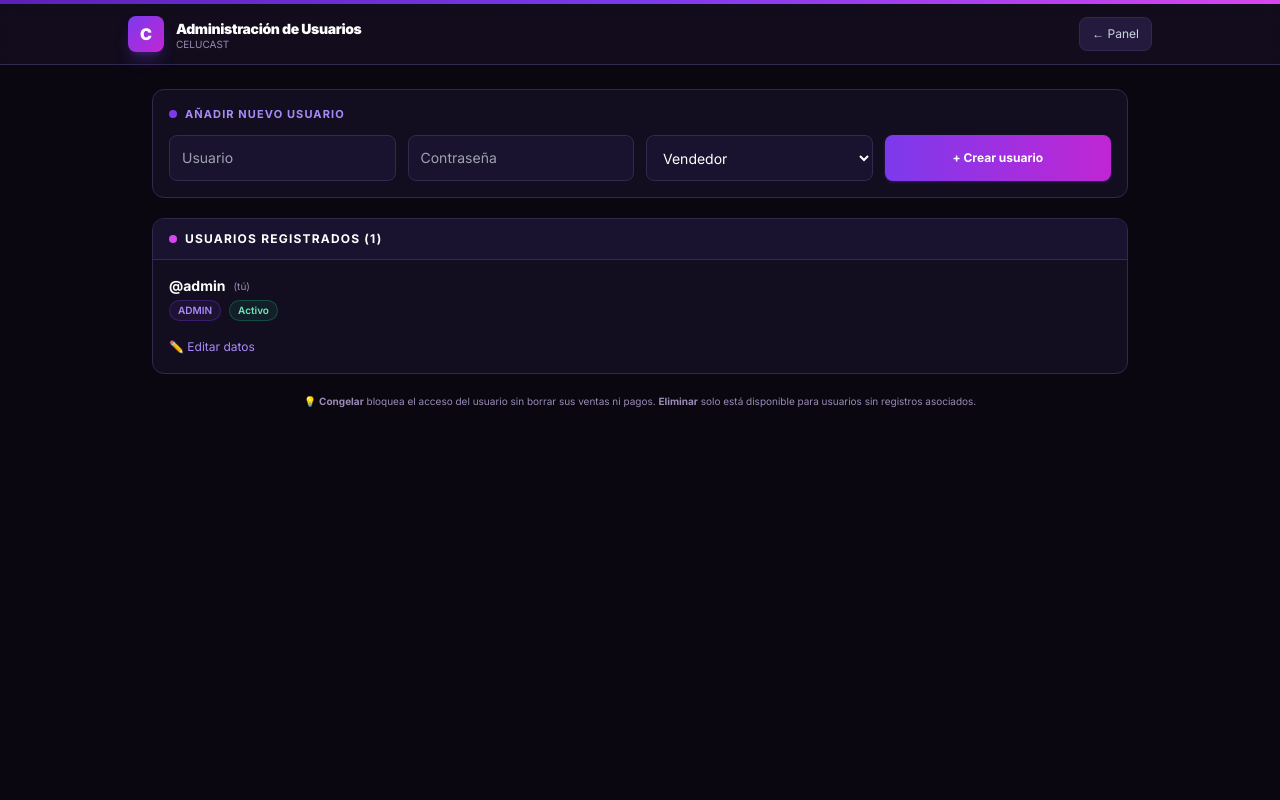
After one commit to EstebanCastillo28/bb_app, a Flask app: page /admin/usuarios in a window 1280 px wide. The commit adds this page. Run offline with Flask 3, Linux system fonts and the light colour scheme; the visitor is signed in with stand-in values (Sample User, id 1); some libraries are stand-ins or nearby versions.

Commit message:
feat: panel de administracion de usuarios (crear, editar, congelar, eliminar)
- Nuevo panel /admin/usuarios (solo admin): lista de usuarios con rol y
  estado, formulario para crear, edicion inline (usuario, rol, contrasena),
  congelar/reactivar y eliminar.
- Campo nuevo Usuario.activo (migracion aditiva): usuario congelado no puede
  iniciar sesion (se avisa en el login) pero conserva sus datos.
- Eliminar solo se permite si el usuario no tiene ventas/pagos asociados;
  de lo contrario se sugiere congelar (evita borrado en cascada de datos).
- No se permite congelar ni eliminar la propia cuenta.
- La ruta antigua /admin/usuario ahora redirige al panel; el header del
  dashboard enlaza a 'Usuarios'.

Co-Authored-By: Claude Opus 4.8 <noreply@anthropic.com>

```diff
--- a/app-ventas/app.py
+++ b/app-ventas/app.py
@@ -26,6 +26,8 @@ class Usuario(db.Model):
     username = db.Column(db.String(80), unique=True, nullable=False)
     password = db.Column(db.String(200), nullable=False)
     role     = db.Column(db.String(20), nullable=False)
+    # Usuario congelado = activo False: no puede iniciar sesión, pero conserva sus datos.
+    activo   = db.Column(db.Boolean, default=True, nullable=False)
     ventas   = db.relationship('Venta', backref='vendedor', lazy=True, cascade="all, delete-orphan")
     pagos    = db.relationship('Pago',  backref='vendedor', lazy=True, cascade="all, delete-orphan")
 
@@ -98,12 +100,19 @@ def init_db():
             "ALTER TABLE venta ADD COLUMN estado VARCHAR(30) DEFAULT 'PENDIENTE'",
             "ALTER TABLE pago ADD COLUMN comprobante TEXT",
             "ALTER TABLE pago ADD COLUMN venta_id INTEGER",
+            "ALTER TABLE usuario ADD COLUMN activo BOOLEAN DEFAULT true",
         ):
             try:
                 db.session.execute(db.text(ddl))
                 db.session.commit()
             except Exception:
                 db.session.rollback()
+        # Asegura que los usuarios existentes queden activos tras agregar la columna.
+        try:
+            db.session.execute(db.text("UPDATE usuario SET activo = true WHERE activo IS NULL"))
+            db.session.commit()
+        except Exception:
+            db.session.rollback()
         if not Usuario.query.filter_by(username="admin").first():
             db.session.add(Usuario(
                 username="admin",
@@ -163,11 +172,15 @@ def login():
         password = request.form.get("password").strip()
         user = Usuario.query.filter_by(username=username).first()
         if user and check_password_hash(user.password, password):
-            session["user_id"]  = user.id
-            session["username"] = user.username
-            session["role"]     = user.role
-            return redirect(url_for("dashboard"))
-        flash("Credenciales incorrectas.", "error")
+            if user.activo is False:
+                flash("Tu cuenta está congelada. Contacta al administrador.", "error")
+            else:
+                session["user_id"]  = user.id
+                session["username"] = user.username
+                session["role"]     = user.role
+                return redirect(url_for("dashboard"))
+        else:
+            flash("Credenciales incorrectas.", "error")
     return render_template("login.html")
 
 
@@ -420,26 +433,94 @@ def eliminar_pago(id):
     return redirect(url_for("dashboard"))
 
 
-@app.route("/admin/usuario", methods=["GET", "POST"])
-def crear_usuario():
+@app.route("/admin/usuarios", methods=["GET", "POST"])
+def admin_usuarios():
     if "user_id" not in session or session["role"] != "ADMIN":
         return redirect(url_for("login"))
     if request.method == "POST":
-        username = request.form.get("username").strip()
-        password = request.form.get("password").strip()
+        username = (request.form.get("username") or "").strip()
+        password = (request.form.get("password") or "").strip()
         role     = request.form.get("role")
-        if Usuario.query.filter_by(username=username).first():
+        if not username or not password:
+            flash("Usuario y contraseña son obligatorios.", "error")
+        elif Usuario.query.filter_by(username=username).first():
             flash("El nombre de usuario ya existe.", "error")
         else:
             db.session.add(Usuario(
                 username=username,
                 password=generate_password_hash(password),
-                role=role
+                role=role if role in ("ADMIN", "VENDEDOR") else "VENDEDOR",
+                activo=True
             ))
             db.session.commit()
             flash(f"Usuario @{username} creado con éxito.", "success")
-            return redirect(url_for("dashboard"))
-    return render_template("nuevo_usuario.html")
+        return redirect(url_for("admin_usuarios"))
+    usuarios = Usuario.query.order_by(Usuario.role, Usuario.username).all()
+    return render_template("usuarios.html", usuarios=usuarios)
+
+
+# Compatibilidad: la ruta antigua ahora lleva al nuevo panel.
+@app.route("/admin/usuario")
+def crear_usuario():
+    return redirect(url_for("admin_usuarios"))
+
+
+@app.route("/admin/usuario/<int:id>/editar", methods=["POST"])
+def editar_usuario(id):
+    if "user_id" not in session or session["role"] != "ADMIN":
+        return redirect(url_for("login"))
+    u = Usuario.query.get_or_404(id)
+    nuevo_username = (request.form.get("username") or "").strip()
+    nuevo_role     = request.form.get("role")
+    nueva_pass     = (request.form.get("password") or "").strip()
+    if nuevo_username and nuevo_username != u.username:
+        if Usuario.query.filter(Usuario.username == nuevo_username, Usuario.id != u.id).first():
+            flash("Ese nombre de usuario ya está en uso.", "error")
+            return redirect(url_for("admin_usuarios"))
+        u.username = nuevo_username
+    if nuevo_role in ("ADMIN", "VENDEDOR"):
+        u.role = nuevo_role
+    if nueva_pass:
+        u.password = generate_password_hash(nueva_pass)
+    db.session.commit()
+    flash(f"Usuario @{u.username} actualizado.", "success")
+    return redirect(url_for("admin_usuarios"))
+
+
+@app.route("/admin/usuario/<int:id>/congelar", methods=["POST"])
+def congelar_usuario(id):
+    if "user_id" not in session or session["role"] != "ADMIN":
+        return redirect(url_for("login"))
+    u = Usuario.query.get_or_404(id)
+    if u.id == session["user_id"]:
+        flash("No puedes congelar tu propia cuenta.", "error")
+        return redirect(url_for("admin_usuarios"))
+    u.activo = not bool(u.activo)
+    db.session.commit()
+    flash(f"Usuario @{u.username} {'reactivado' if u.activo else 'congelado'}.", "success")
+    return redirect(url_for("admin_usuarios"))
+
+
+@app.route("/admin/usuario/<int:id>/eliminar", methods=["POST"])
+def eliminar_usuario(id):
+    if "user_id" not in session or session["role"] != "ADMIN":
+        return redirect(url_for("login"))
+    u = Usuario.query.get_or_404(id)
+    if u.id == session["user_id"]:
+        flash("No puedes eliminar tu propia cuenta.", "error")
+        return redirect(url_for("admin_usuarios"))
+    n_ventas, n_pagos = len(u.ventas), len(u.pagos)
+    if n_ventas or n_pagos:
+        flash(
+            f"No se eliminó: @{u.username} tiene {n_ventas} venta(s) y {n_pagos} pago(s) asociados. "
+            f"Congélalo para bloquear su acceso sin borrar información.",
+            "error"
+        )
+        return redirect(url_for("admin_usuarios"))
+    db.session.delete(u)
+    db.session.commit()
+    flash(f"Usuario @{u.username} eliminado.", "success")
+    return redirect(url_for("admin_usuarios"))
 
 
 @app.route("/admin/pago", methods=["GET", "POST"])
--- a/app-ventas/templates/dashboard.html
+++ b/app-ventas/templates/dashboard.html
@@ -29,7 +29,7 @@
       </div>
       <div class="flex gap-2 overflow-x-auto flex-shrink-0" style="-webkit-overflow-scrolling:touch;">
         {% if session.role == 'ADMIN' %}
-          <a href="/admin/usuario" class="bg-cc-elevated hover:bg-cc-border text-xs font-semibold py-2 px-3 rounded-lg text-white whitespace-nowrap border border-cc-border transition">+ Usuario</a>
+          <a href="/admin/usuarios" class="bg-cc-elevated hover:bg-cc-border text-xs font-semibold py-2 px-3 rounded-lg text-white whitespace-nowrap border border-cc-border transition">Usuarios</a>
           <a href="/admin/pago"    class="bg-gradient-to-r from-cc-purple to-fuchsia-600 hover:from-cc-purpled hover:to-fuchsia-700 text-xs font-semibold py-2 px-3 rounded-lg text-white whitespace-nowrap shadow shadow-cc-purple/30 transition">+ Pago</a>
         {% else %}
           <a href="/venta/nueva"   class="bg-gradient-to-r from-cc-purple to-fuchsia-600 hover:from-cc-purpled hover:to-fuchsia-700 text-xs font-semibold py-2 px-3 rounded-lg text-white whitespace-nowrap shadow shadow-cc-purple/30 transition">+ Venta</a>
--- /dev/null
+++ b/app-ventas/templates/usuarios.html
@@ -0,0 +1,143 @@
+<!DOCTYPE html>
+<html lang="es">
+<head>
+  <meta charset="UTF-8">
+  <meta name="viewport" content="width=device-width, initial-scale=1.0">
+  <title>CELUCAST · Usuarios</title>
+  <script src="https://cdn.tailwindcss.com"></script>
+  <link rel="preconnect" href="https://fonts.googleapis.com">
+  <link href="https://fonts.googleapis.com/css2?family=Inter:wght@400;500;600;700;800;900&display=swap" rel="stylesheet">
+  <script>
+    tailwind.config = { theme: { extend: {
+      colors: { cc: { bg:'#0A0711', surface:'#130E1F', card:'#1A1330', elevated:'#241A3D', border:'#33284D', purple:'#7C3AED', purpled:'#5B21B6', purplel:'#A78BFA', muted:'#9A8CB5' } },
+      fontFamily: { sans: ['Inter','system-ui','sans-serif'] }
+    } } }
+  </script>
+  <style>body{font-family:'Inter',system-ui,sans-serif}</style>
+</head>
+<body class="bg-cc-bg text-slate-100 min-h-screen flex flex-col">
+  <div class="h-1 bg-gradient-to-r from-cc-purpled via-cc-purple to-fuchsia-500"></div>
+
+  <header class="bg-cc-surface/90 backdrop-blur border-b border-cc-border py-3 px-4 sm:px-8 sticky top-0 z-20">
+    <div class="flex justify-between items-center gap-2 max-w-5xl mx-auto">
+      <div class="flex items-center gap-3">
+        <div class="h-9 w-9 rounded-lg bg-gradient-to-br from-cc-purple to-fuchsia-600 grid place-items-center font-black text-white shadow-lg shadow-cc-purple/30">C</div>
+        <div class="leading-none">
+          <p class="text-sm font-black tracking-tight text-white">Administración de Usuarios</p>
+          <p class="text-[10px] text-cc-muted">CELUCAST</p>
+        </div>
+      </div>
+      <a href="/dashboard" class="text-xs bg-cc-elevated border border-cc-border px-3 py-2 rounded-lg text-slate-300 hover:text-white whitespace-nowrap transition">← Panel</a>
+    </div>
+  </header>
+
+  <main class="max-w-5xl w-full mx-auto p-4 sm:p-6 space-y-5 flex-grow">
+
+    {% with messages = get_flashed_messages() %}
+      {% if messages %}
+        <div class="p-3 text-xs rounded-lg border bg-cc-purple/10 text-cc-purplel border-cc-purple/40 text-center">{{ messages[0] }}</div>
+      {% endif %}
+    {% endwith %}
+
+    <!-- Crear usuario -->
+    <div class="bg-cc-surface border border-cc-border rounded-xl p-4">
+      <h3 class="text-[11px] font-bold text-cc-purplel uppercase tracking-widest mb-3 flex items-center gap-2">
+        <span class="h-2 w-2 rounded-full bg-cc-purple"></span> Añadir nuevo usuario
+      </h3>
+      <form method="POST" action="/admin/usuarios" class="grid grid-cols-1 sm:grid-cols-4 gap-3">
+        <input type="text" name="username" required placeholder="Usuario"
+          class="bg-cc-card border border-cc-border rounded-lg p-3 text-sm text-white focus:outline-none focus:border-cc-purple">
+        <input type="text" name="password" required placeholder="Contraseña"
+          class="bg-cc-card border border-cc-border rounded-lg p-3 text-sm text-white focus:outline-none focus:border-cc-purple">
+        <select name="role" class="bg-cc-card border border-cc-border rounded-lg p-3 text-sm text-white focus:outline-none focus:border-cc-purple">
+          <option value="VENDEDOR">Vendedor</option>
+          <option value="ADMIN">Administrador</option>
+        </select>
+        <button type="submit" class="bg-gradient-to-r from-cc-purple to-fuchsia-600 hover:from-cc-purpled hover:to-fuchsia-700 text-white text-xs font-bold py-3 rounded-lg shadow shadow-cc-purple/30 transition">
+          + Crear usuario
+        </button>
+      </form>
+    </div>
+
+    <!-- Lista de usuarios -->
+    <div class="bg-cc-surface border border-cc-border rounded-xl overflow-hidden">
+      <div class="bg-cc-card px-4 py-3 border-b border-cc-border text-xs font-bold text-white uppercase tracking-widest flex items-center gap-2">
+        <span class="h-2 w-2 rounded-full bg-fuchsia-500"></span> Usuarios registrados ({{ usuarios|length }})
+      </div>
+      <div class="divide-y divide-cc-border">
+        {% for u in usuarios %}
+        <div class="p-4 space-y-3 {% if not u.activo %}opacity-60{% endif %}">
+          <div class="flex justify-between items-start gap-3 flex-wrap">
+            <div class="min-w-0">
+              <p class="text-sm font-bold text-white flex items-center gap-2 flex-wrap">
+                @{{ u.username }}
+                {% if u.id == session.user_id %}<span class="text-[10px] text-cc-muted font-normal">(tú)</span>{% endif %}
+              </p>
+              <div class="flex items-center gap-2 mt-1">
+                <span class="px-2 py-0.5 rounded-full text-[10px] font-semibold border
+                  {% if u.role == 'ADMIN' %}bg-cc-purple/10 text-cc-purplel border-cc-purple/30
+                  {% else %}bg-cc-elevated text-slate-300 border-cc-border{% endif %}">{{ u.role }}</span>
+                <span class="px-2 py-0.5 rounded-full text-[10px] font-semibold border
+                  {% if u.activo %}bg-emerald-500/10 text-emerald-300 border-emerald-500/30
+                  {% else %}bg-amber-500/10 text-amber-300 border-amber-500/30{% endif %}">
+                  {{ 'Activo' if u.activo else 'Congelado' }}
+                </span>
+              </div>
+            </div>
+            <div class="flex items-center gap-2 flex-wrap">
+              {% if u.id != session.user_id %}
+              <form action="/admin/usuario/{{ u.id }}/congelar" method="POST">
+                <button type="submit" class="text-xs font-semibold py-1.5 px-3 rounded-lg border transition
+                  {% if u.activo %}bg-amber-500/10 text-amber-300 border-amber-500/30 hover:bg-amber-500/20
+                  {% else %}bg-emerald-500/10 text-emerald-300 border-emerald-500/30 hover:bg-emerald-500/20{% endif %}">
+                  {{ 'Congelar' if u.activo else 'Reactivar' }}
+                </button>
+              </form>
+              <form action="/admin/usuario/{{ u.id }}/eliminar" method="POST" onsubmit="return confirm('¿Eliminar a @{{ u.username }}? Esta acción no se puede deshacer.')">
+                <button type="submit" class="text-xs font-semibold py-1.5 px-3 rounded-lg bg-red-500/10 text-red-300 border border-red-500/30 hover:bg-red-600 hover:text-white transition">Eliminar</button>
+              </form>
+              {% endif %}
+            </div>
+          </div>
+
+          <!-- Editar (desplegable) -->
+          <details class="group">
+            <summary class="cursor-pointer text-xs text-cc-purplel hover:text-white select-none inline-flex items-center gap-1">
+              ✏️ Editar datos
+            </summary>
+            <form action="/admin/usuario/{{ u.id }}/editar" method="POST" class="mt-3 grid grid-cols-1 sm:grid-cols-4 gap-3 bg-cc-bg border border-cc-border rounded-lg p-3">
+              <div>
+                <label class="block text-[10px] text-cc-muted mb-1">Usuario</label>
+                <input type="text" name="username" value="{{ u.username }}"
+                  class="w-full bg-cc-card border border-cc-border rounded-lg p-2.5 text-sm text-white focus:outline-none focus:border-cc-purple">
+              </div>
+              <div>
+                <label class="block text-[10px] text-cc-muted mb-1">Rol</label>
+                <select name="role" class="w-full bg-cc-card border border-cc-border rounded-lg p-2.5 text-sm text-white focus:outline-none focus:border-cc-purple">
+                  <option value="VENDEDOR" {% if u.role == 'VENDEDOR' %}selected{% endif %}>Vendedor</option>
+                  <option value="ADMIN" {% if u.role == 'ADMIN' %}selected{% endif %}>Administrador</option>
+                </select>
+              </div>
+              <div>
+                <label class="block text-[10px] text-cc-muted mb-1">Nueva contraseña</label>
+                <input type="text" name="password" placeholder="(dejar vacío para no cambiar)"
+                  class="w-full bg-cc-card border border-cc-border rounded-lg p-2.5 text-sm text-white focus:outline-none focus:border-cc-purple">
+              </div>
+              <div class="flex items-end">
+                <button type="submit" class="w-full bg-gradient-to-r from-cc-purple to-fuchsia-600 hover:from-cc-purpled hover:to-fuchsia-700 text-white text-xs font-bold py-2.5 rounded-lg transition">Guardar</button>
+              </div>
+            </form>
+          </details>
+        </div>
+        {% else %}
+        <p class="text-center py-6 text-xs text-cc-muted">No hay usuarios.</p>
+        {% endfor %}
+      </div>
+    </div>
+
+    <p class="text-[10px] text-cc-muted text-center">
+      💡 <strong>Congelar</strong> bloquea el acceso del usuario sin borrar sus ventas ni pagos. <strong>Eliminar</strong> solo está disponible para usuarios sin registros asociados.
+    </p>
+  </main>
+</body>
+</html>
```
